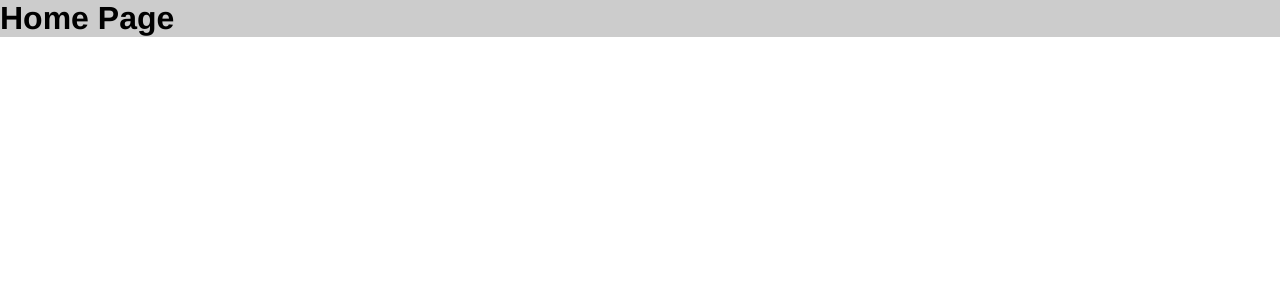
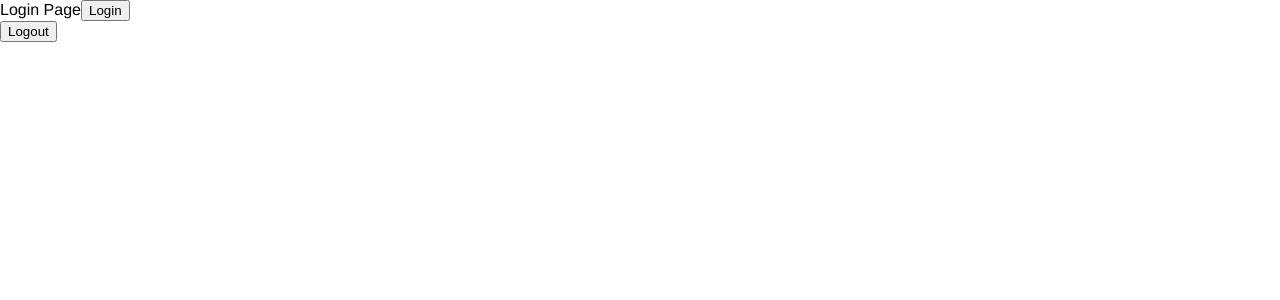
Before and after one commit to huynhr/ValuesApp, a React app: page /login in a window 1280 px wide. Shown: the top 300 px of the page. Built offline with nearby package versions, Linux system fonts and the light colour scheme; the HTML template or start-up script is replaced by a standard one.

Commit message:
Browser router works

```diff
--- a/client/src/components/Login/component.jsx
+++ b/client/src/components/Login/component.jsx
@@ -6,11 +6,18 @@ class Login extends React.Component {
     super(props)
   }
 
+  handlesLogin() {
+    this.props.auth.authenticate();
+    this.props.history.push('/');
+    console.log(this.props.history)
+  }
+
   render() {
     console.log(this.props);
     return (
       <div>
         Login Page
+        <button onClick={ () => this.handlesLogin() }>Login</button>
       </div>
     );
   }
--- a/client/src/components/app.jsx
+++ b/client/src/components/app.jsx
@@ -1,16 +1,22 @@
 import React from 'react';
+import createHistory from "history/createBrowserHistory"
 import {
-  HashRouter,
+  BrowserRouter,
   Route,
   Redirect,
-  Switch
+  Switch,
+  Link
 } from 'react-router-dom'
+
 
 import HomeComponent from './home/component.jsx';
 import LoginComponent from './login/component.jsx';
+import TestComponent from './test/component.jsx'
+
+const history = createHistory();
 
 const fakeAuth = {
-  isAuthenticated: true,
+  isAuthenticated: false,
   authenticate(cb) {
     this.isAuthenticated = true
     setTimeout(cb, 100)
@@ -37,14 +43,21 @@ class App extends React.Component {
     }
   }
 
+  signOut() {
+    fakeAuth.signout();
+  }
+
   render() {
-
     return (
       <div>
-        <Switch>
-          <PrivateRoute exact path='/' component={ HomeComponent }/>
-          <Route to="/login" render={ () => <LoginComponent auth={fakeAuth.isAuthenticated} />} />
-        </Switch>
+        <BrowserRouter>
+          <Switch>
+            <PrivateRoute exact path='/' component={ HomeComponent }/>
+            <PrivateRoute exact path='/test' component={ TestComponent }/>
+            <Route exact path='/login' render={ (props) => <LoginComponent auth={fakeAuth} {...props}/>} />
+          </Switch>
+        </BrowserRouter>
+        <button onClick={() => this.signOut()}>Logout</button>
       </div>
     )
   }
--- /dev/null
+++ b/client/src/components/test/component.jsx
@@ -0,0 +1,11 @@
+import React from 'react';
+
+// const Test = () => <h1>Test Component</h1>
+
+class Test extends React.Component {
+  render() {
+    return <h1>Test Component</h1>
+  }
+}
+
+export default Test;
--- a/client/src/index.jsx
+++ b/client/src/index.jsx
@@ -1,13 +1,11 @@
 import React from 'react';
 import ReactDom from 'react-dom';
-import { HashRouter } from 'react-router-dom';
+import { HashRouter, BrowserRouter } from 'react-router-dom';
 
 
 import AppComponent from './components/App.jsx';
 import './style.scss';
 
 ReactDom.render((
-  <HashRouter>
-    <AppComponent />
-  </HashRouter>
+  <AppComponent />
 ), document.getElementById('app'));
```
Also changed, not shown: 1 other file (tests, documents, lock files or other folders).
